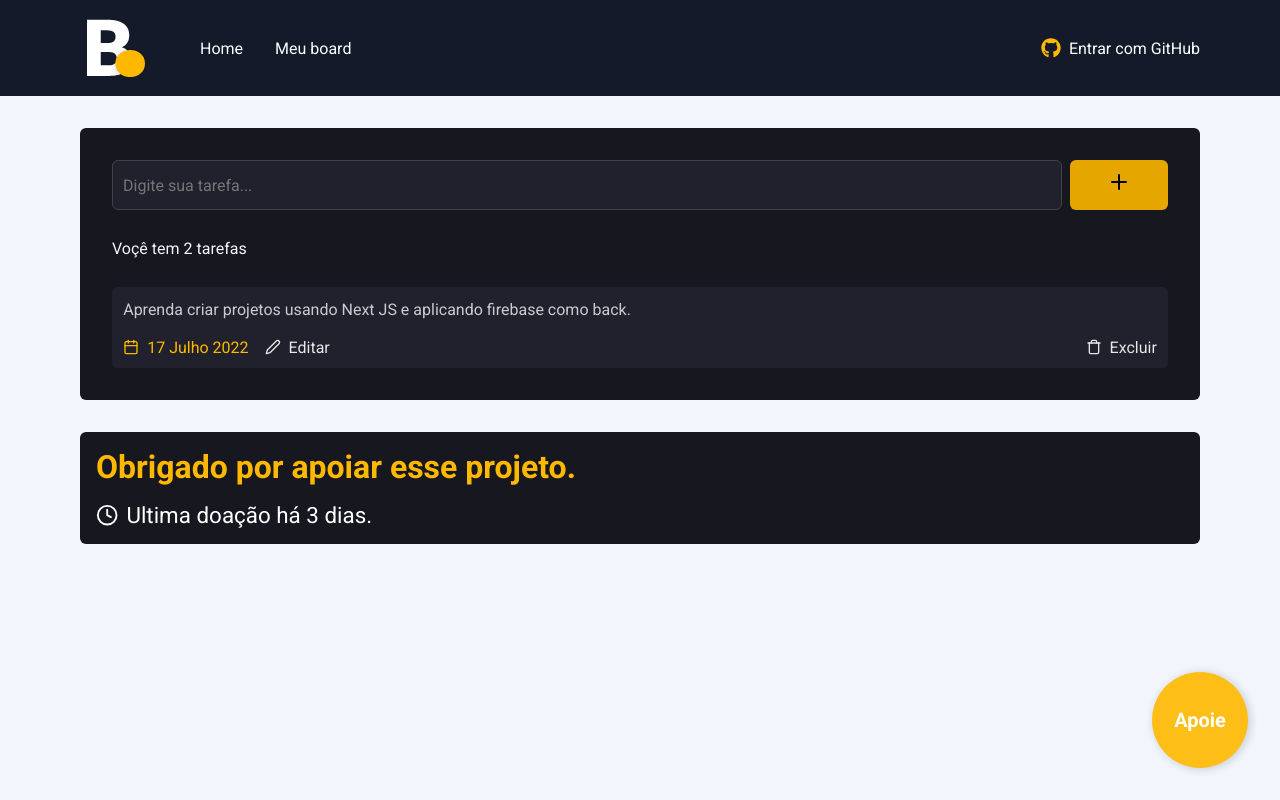
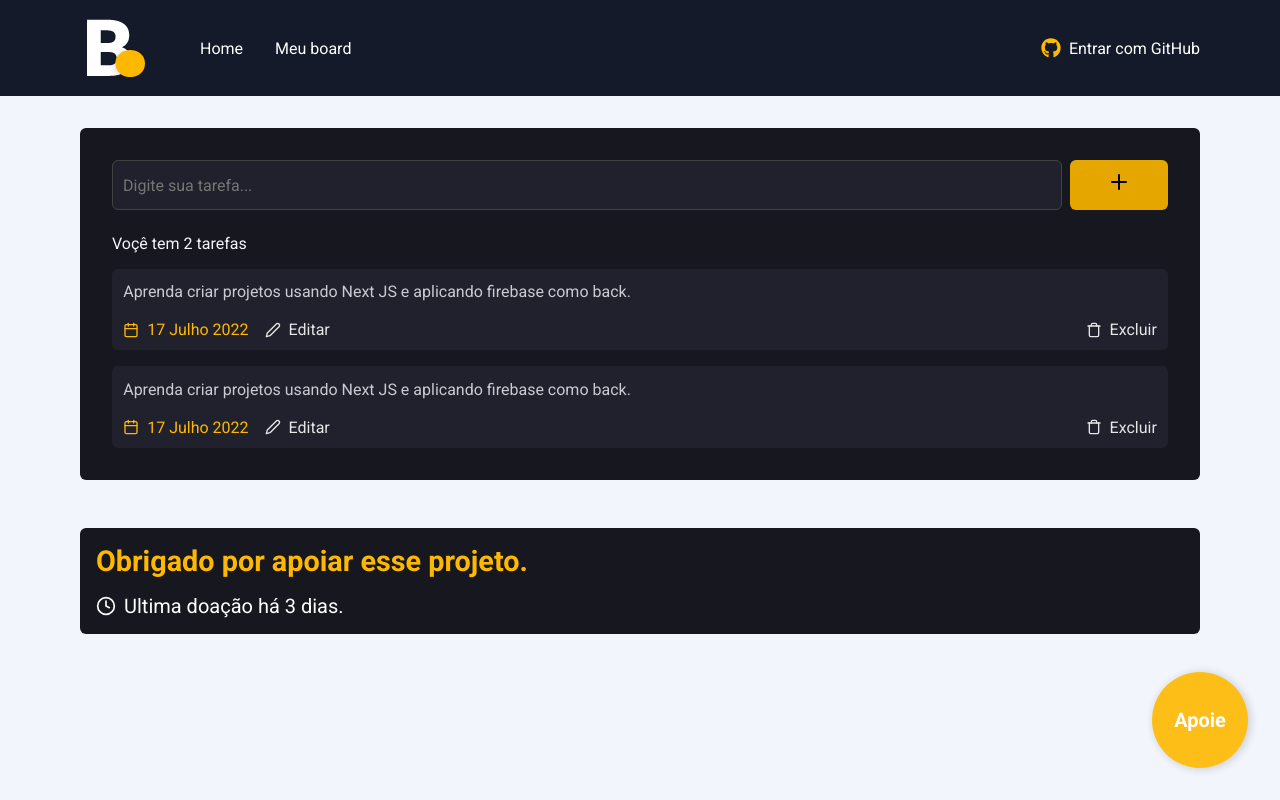
Before and after one commit to calebesg/board, a Next.js app: page /board in a window 1280 px wide. Built offline with nearby package versions, Linux system fonts and the light colour scheme; no server answers.

Commit message:
created card component and task

```diff
--- /dev/null
+++ b/src/components/CardVip/index.tsx
@@ -0,0 +1,15 @@
+import { FiClock } from 'react-icons/fi'
+
+import styles from './styles.module.scss'
+
+export function CardVip() {
+  return (
+    <div className={styles.container}>
+      <strong>Obrigado por apoiar esse projeto.</strong>
+      <div>
+        <FiClock />
+        <time>Ultima doação há 3 dias.</time>
+      </div>
+    </div>
+  )
+}
--- /dev/null
+++ b/src/components/CardVip/styles.module.scss
@@ -0,0 +1,22 @@
+@use '../../styles/variables' as global;
+
+.container {
+  background-color: global.$bg_content;
+  border-radius: global.$rounded_md;
+  padding: 1rem;
+  margin-top: 3rem;
+
+  strong {
+    color: global.$bg_button;
+    font-size: 1.8rem;
+  }
+
+  div {
+    margin-top: 1rem;
+    color: white;
+    display: flex;
+    align-items: center;
+    gap: 0.5rem;
+    font-size: 1.25rem;
+  }
+}
--- /dev/null
+++ b/src/components/Task/Item/index.tsx
@@ -0,0 +1,35 @@
+import { FiCalendar, FiEdit2, FiTrash } from 'react-icons/fi'
+import { Task } from '../types'
+
+import styles from './styles.module.scss'
+
+interface Props {
+  data: Task
+}
+
+export function Item({ data }: Props) {
+  return (
+    <li className={styles.container}>
+      <strong>{data.title}</strong>
+
+      <div className={styles.wrapper}>
+        <div className={styles.left}>
+          <div className={styles.date}>
+            <FiCalendar />
+            <time>{data.date}</time>
+          </div>
+
+          <button>
+            <FiEdit2 />
+            <span>Editar</span>
+          </button>
+        </div>
+
+        <button>
+          <FiTrash />
+          <span>Excluir</span>
+        </button>
+      </div>
+    </li>
+  )
+}
--- /dev/null
+++ b/src/components/Task/Item/styles.module.scss
@@ -0,0 +1,56 @@
+@use '../../../styles/variables' as global;
+
+.container {
+  background-color: global.$bg_field;
+  padding: 0.7rem;
+  border-radius: global.$rounded_md;
+
+  strong {
+    color: global.$bg_color;
+    font-weight: 400;
+    font-size: 1rem;
+    line-height: 1.5rem;
+    opacity: 0.8;
+    cursor: pointer;
+    transition: opacity 0.1s ease-out;
+
+    &:hover {
+      opacity: 1;
+    }
+  }
+
+  .wrapper {
+    width: 100%;
+    display: flex;
+    justify-content: space-between;
+    margin-top: 1rem;
+
+    .left {
+      display: flex;
+      align-items: center;
+      gap: 1rem;
+
+      .date {
+        color: global.$bg_button;
+        display: flex;
+        align-items: center;
+        gap: 0.5rem;
+      }
+    }
+
+    button {
+      background-color: transparent;
+      color: white;
+      border: none;
+      display: flex;
+      align-items: center;
+      gap: 0.5rem;
+      filter: brightness(0.9);
+      transition: filter 0.1s ease-out;
+
+      &:hover {
+        filter: brightness(1);
+      }
+    }
+  }
+}
--- /dev/null
+++ b/src/components/Task/List/index.tsx
@@ -0,0 +1,20 @@
+import { Item } from '../Item'
+import { Task } from '../types'
+
+import styles from './styles.module.scss'
+
+interface Props {
+  items: Task[]
+}
+
+export function List({ items }: Props) {
+  return (
+    <ul className={styles.container}>
+      <legend>Voçê tem {items.length} tarefas</legend>
+
+      {items.map((item, i) => (
+        <Item key={i} data={item} />
+      ))}
+    </ul>
+  )
+}
--- /dev/null
+++ b/src/components/Task/List/styles.module.scss
@@ -0,0 +1,12 @@
+@use '../../../styles/variables' as global;
+
+.container {
+  margin-top: 1.5rem;
+  display: flex;
+  flex-direction: column;
+  gap: 1rem;
+
+  legend {
+    color: global.$bg_color;
+  }
+}
--- /dev/null
+++ b/src/components/Task/index.ts
@@ -0,0 +1,3 @@
+export { Item } from './Item'
+export { List } from './List'
+export type { Task } from './types'
--- /dev/null
+++ b/src/components/Task/types.d.ts
@@ -0,0 +1,5 @@
+export interface Task {
+  id: string
+  title: string
+  date: string
+}
--- a/src/pages/board/index.tsx
+++ b/src/pages/board/index.tsx
@@ -1,10 +1,28 @@
 import Head from 'next/head'
-import { FiCalendar, FiClock, FiEdit2, FiPlus, FiTrash } from 'react-icons/fi'
+import { useState } from 'react'
+import { FiClock, FiPlus } from 'react-icons/fi'
+import { CardVip } from '../../components/CardVip'
 import { SupportButton } from '../../components/SupportButton'
+import { List, Task } from '../../components/Task'
 
 import styles from './styles.module.scss'
 
 export default function Board() {
+  const [tasks, setTasks] = useState<Task[]>([
+    {
+      id: '1',
+      date: '17 Julho 2022',
+      title:
+        'Aprenda criar projetos usando Next JS e aplicando firebase como back.',
+    },
+    {
+      id: '1',
+      date: '17 Julho 2022',
+      title:
+        'Aprenda criar projetos usando Next JS e aplicando firebase como back.',
+    },
+  ])
+
   return (
     <>
       <Head>
@@ -12,6 +30,7 @@ export default function Board() {
       </Head>
 
       <main className={styles.container}>
+        <div className={styles.content}>
           <form>
             <input type="text" placeholder="Digite sua tarefa..." />
 
@@ -20,46 +39,12 @@ export default function Board() {
             </button>
           </form>
 
-        <div>
-          <span className={styles.amount}>Voçê tem 2 tarefas</span>
-
-          <article className={styles.taskItem}>
-            <strong>
-              Aprenda criar projetos usando Next JS e aplicando firebase como
-              back.
-            </strong>
-
-            <div className={styles.wrapper}>
-              <div className={styles.left}>
-                <div className={styles.date}>
-                  <FiCalendar />
-                  <time>17 Julho 2022</time>
+          <List items={tasks} />
         </div>
 
-                <button>
-                  <FiEdit2 />
-                  <span>Editar</span>
-                </button>
-              </div>
-
-              <button>
-                <FiTrash />
-                <span>Excluir</span>
-              </button>
-            </div>
-          </article>
-        </div>
+        <CardVip />
+        <SupportButton />
       </main>
-
-      <div className={styles.vipContainer}>
-        <strong>Obrigado por apoiar esse projeto.</strong>
-        <div>
-          <FiClock />
-          <time>Ultima doação há 3 dias.</time>
-        </div>
-      </div>
-
-      <SupportButton />
     </>
   )
 }
--- a/src/pages/board/styles.module.scss
+++ b/src/pages/board/styles.module.scss
@@ -3,9 +3,6 @@
 .container {
   max-width: global.$lg;
   margin: 2rem auto;
-  padding: 2rem;
-  background-color: global.$bg_content;
-  border-radius: global.$rounded_md;
 
   form {
     display: flex;
@@ -43,87 +40,10 @@
       }
     }
   }
-
-  .amount {
-    color: global.$bg_color;
-    margin: 1.8rem 0;
-    display: inline-block;
-  }
 }
 
-.taskItem {
-  background-color: global.$bg_field;
-  padding: 0.7rem;
-  border-radius: global.$rounded_md;
-
-  strong {
-    color: global.$bg_color;
-    font-weight: 400;
-    font-size: 1rem;
-    line-height: 1.5rem;
-    opacity: 0.8;
-    cursor: pointer;
-    transition: opacity 0.1s ease-out;
-
-    &:hover {
-      opacity: 1;
-    }
-  }
-
-  .wrapper {
-    width: 100%;
-    display: flex;
-    justify-content: space-between;
-    margin-top: 1rem;
-
-    .left {
-      display: flex;
-      align-items: center;
-      gap: 1rem;
-
-      .date {
-        color: global.$bg_button;
-        display: flex;
-        align-items: center;
-        gap: 0.5rem;
-      }
-    }
-
-    button {
-      background-color: transparent;
-      color: white;
-      border: none;
-      display: flex;
-      align-items: center;
-      gap: 0.5rem;
-      filter: brightness(0.9);
-      transition: filter 0.1s ease-out;
-
-      &:hover {
-        filter: brightness(1);
-      }
-    }
-  }
-}
-
-.vipContainer {
-  max-width: global.$lg;
-  margin: 1rem auto;
+.content {
   background-color: global.$bg_content;
   border-radius: global.$rounded_md;
-  padding: 1rem;
-
-  strong {
-    color: global.$bg_button;
-    font-size: 2rem;
-  }
-
-  div {
-    margin-top: 1rem;
-    color: white;
-    display: flex;
-    align-items: center;
-    gap: 0.5rem;
-    font-size: 1.4rem;
-  }
+  padding: 2rem;
 }
```
Lines whose indentation alone changed are shown as unchanged.
